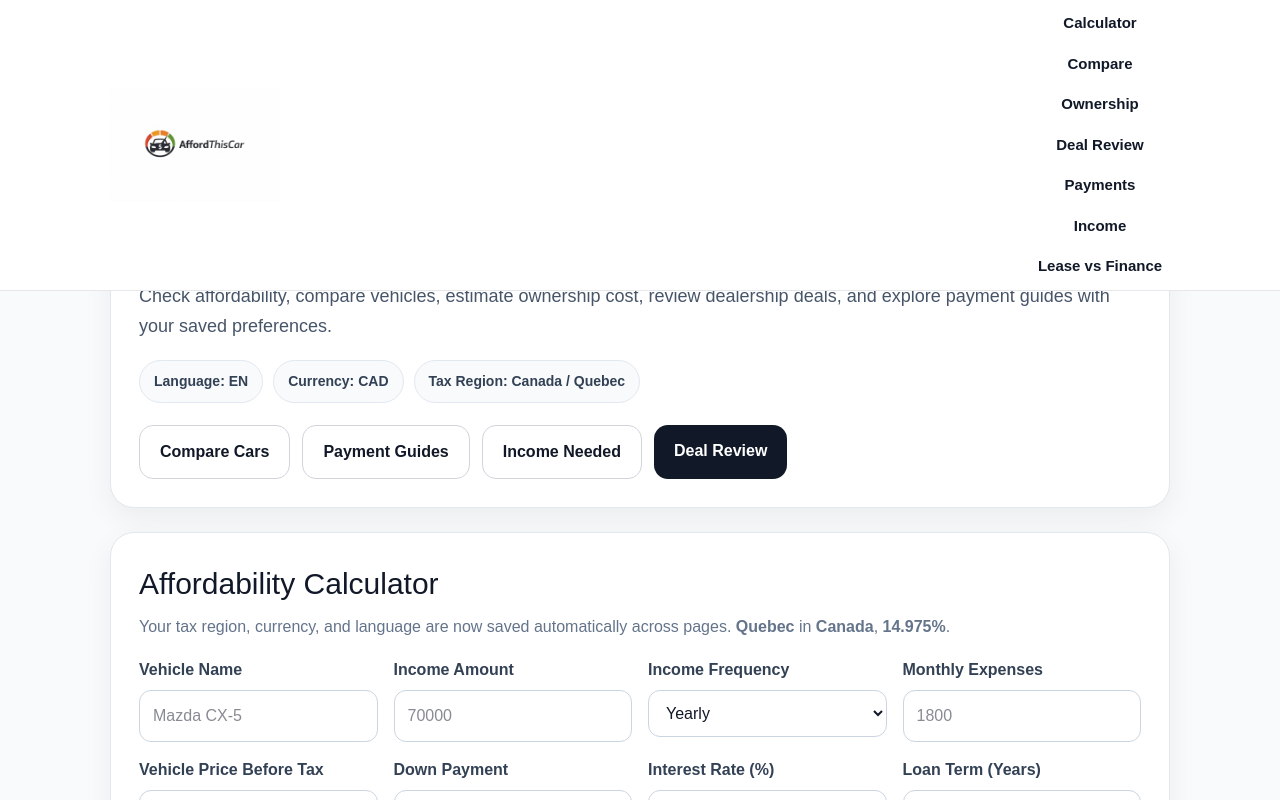
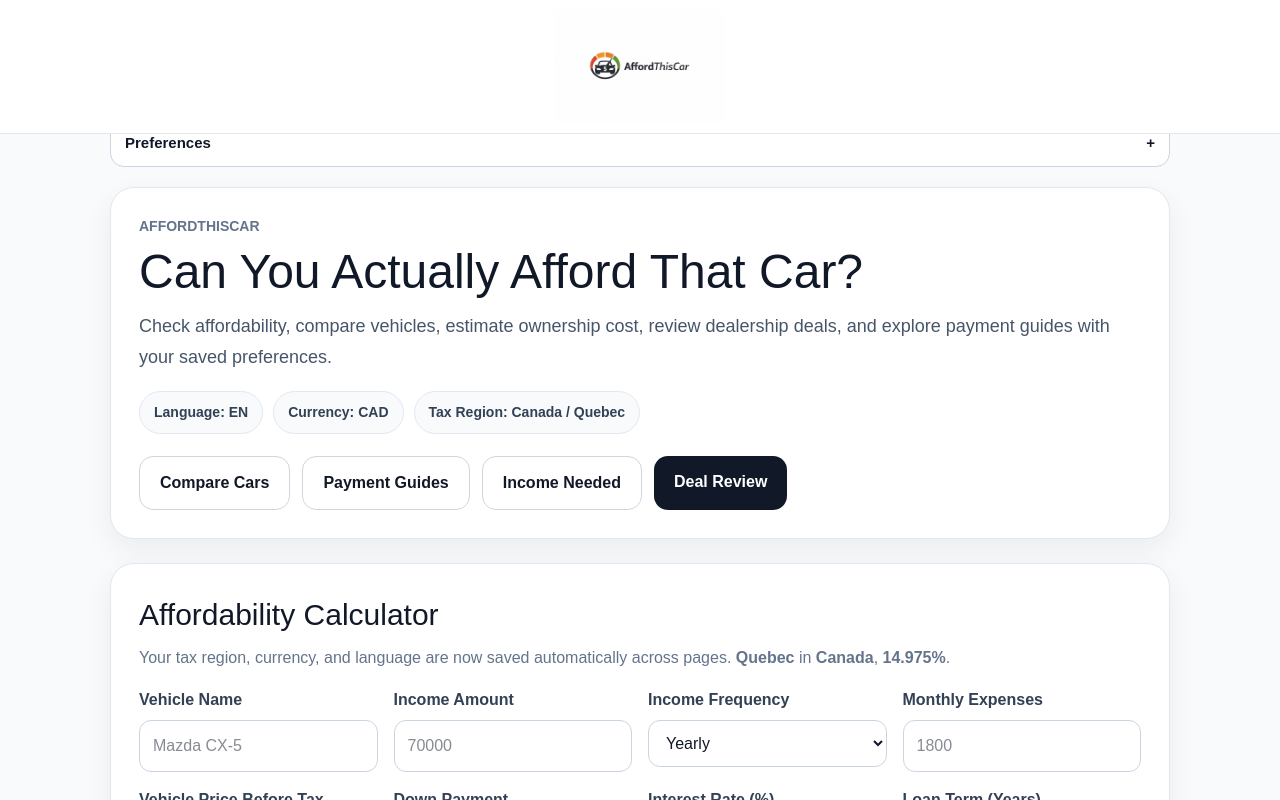
Before and after one commit to Zakhary8/affordthiscar, a Next.js app: page / in a window 1280 px wide. Shown: the top 800 px of the page. Built offline with nearby package versions, Linux system fonts and the light colour scheme.

Commit message:
Pin only logo bar and let controls scroll normally

```diff
--- a/src/app/layout.js
+++ b/src/app/layout.js
@@ -61,7 +61,7 @@ export default function RootLayout({ children }) {
         }}
       >
         <PreferencesProvider>
-          <header
+          <div
             style={{
               position: "fixed",
               top: 0,
@@ -76,11 +76,10 @@ export default function RootLayout({ children }) {
               style={{
                 maxWidth: "1100px",
                 margin: "0 auto",
-                padding: "12px 20px",
+                padding: "10px 20px",
                 display: "flex",
+                justifyContent: "center",
                 alignItems: "center",
-                justifyContent: "space-between",
-                gap: "16px",
               }}
             >
               <a
@@ -105,19 +104,20 @@ export default function RootLayout({ children }) {
                   }}
                 />
               </a>
+            </div>
+          </div>
 
-              <div
-                style={{
-                  width: "140px",
-                  flexShrink: 0,
-                }}
-              >
-                <HeaderNav />
-              </div>
-            </div>
-          </header>
+          <div style={{ height: "68px" }} />
 
-          <div style={{ height: "74px" }} />
+          <div
+            style={{
+              maxWidth: "1100px",
+              margin: "0 auto",
+              padding: "14px 20px 0",
+            }}
+          >
+            <HeaderNav />
+          </div>
 
           <div
             style={{
```
